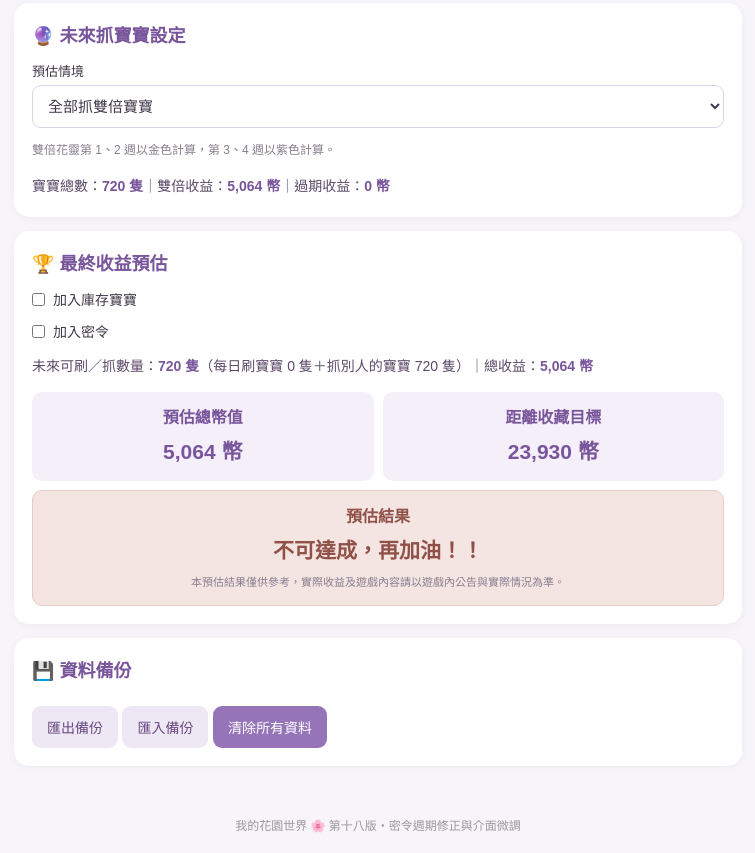
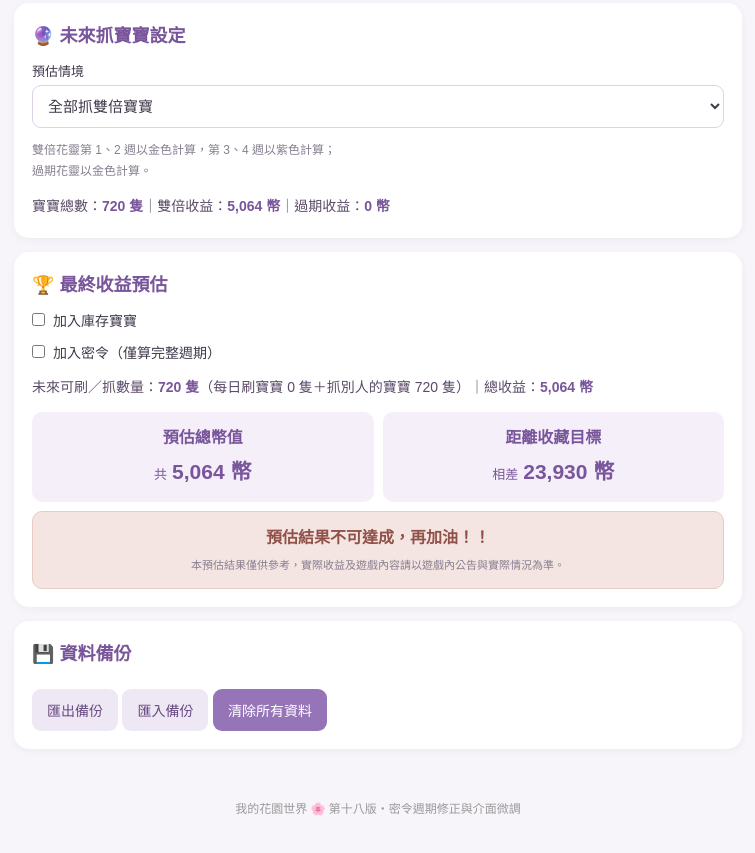
Before and after one commit to hui543hui/flower-garden-planner, a plain HTML site: page index.html in a window 1280 px wide. Shown: the part 1511-2364 px from the top of the page, without its empty margins (262-1017 px from the left). Drawn offline with Linux system fonts and the light colour scheme.

Commit message:
Update index.html

```diff
--- a/index.html
+++ b/index.html
@@ -41,7 +41,9 @@ button{border:0;border-radius:9px;padding:11px 15px;background:#9575b8;color:whi
 .summary-box.full.result-fail{background:#F5E5E2;border:1px solid #E8CBC5;color:#8F5148}
 .summary-box.full.result-success{background:#E3EFE6;border:1px solid #C9DDCE;color:#426B50}
 .summary-box{background:#f5eff9;padding:13px 10px;border-radius:10px;text-align:center;color:#79569b;font-weight:bold;line-height:1.6}
-.summary-box strong{display:block;font-size:21px;margin-top:4px}
+.summary-amount{display:flex;align-items:baseline;justify-content:center;gap:5px;margin-top:4px}
+.summary-amount span{font-size:13px;font-weight:normal}
+.summary-amount strong{display:inline;font-size:21px;margin:0}
 .summary-box.gap-muted{opacity:.58}
 .disclaimer{font-size:11px;font-weight:normal;color:#877e8f;line-height:1.6;margin:7px 0 0}
 .small{font-size:12px;color:#877e8f;line-height:1.7}
@@ -122,7 +124,7 @@ footer{text-align:center;color:#999;font-size:12px;padding:20px}
 <label><input id="dailyDouble" type="checkbox" checked>刷雙倍花靈</label>
 <label><input id="dailyExpired" type="checkbox">刷過期花靈</label>
 </div>
-<p class="small">兩種刷取方式只能擇一；<br>雙倍花靈第 1、2 週以金色計算，第 3、4 週以紫色計算。</p>
+<p class="small">雙倍花靈第 1、2 週以金色計算，第 3、4 週以紫色計算；<br>過期花靈以金色計算。</p>
 </div>
 </div>
 <div class="summary-line" id="dailyStats"></div>
@@ -136,18 +138,18 @@ footer{text-align:center;color:#999;font-size:12px;padding:20px}
 <option value="double">全部抓雙倍寶寶</option>
 <option value="expired">全部抓過期寶寶</option>
 </select>
-<p class="small">雙倍花靈第 1、2 週以金色計算，第 3、4 週以紫色計算。</p>
+<p class="small">雙倍花靈第 1、2 週以金色計算，第 3、4 週以紫色計算；<br>過期花靈以金色計算。</p>
 <div class="summary-line" id="futureCatchStats"></div>
 </section>
 
 <section>
 <h2>🏆 最終收益預估</h2>
 <label class="option-check"><input id="includeInventory" type="checkbox">加入庫存寶寶</label>
-<label class="option-check"><input id="includeSeal" type="checkbox">加入密令</label>
+<label class="option-check"><input id="includeSeal" type="checkbox">加入密令（僅算完整週期）</label>
 <div class="summary-line" id="forecastStats"></div>
 <div class="summary-boxes">
-<div class="summary-box">預估總幣值<strong id="forecastTotal">0 幣</strong></div>
-<div class="summary-box">距離收藏目標<strong id="forecastGap">0 幣</strong></div>
+<div class="summary-box">預估總幣值<div class="summary-amount"><span>共</span><strong id="forecastTotal">0 幣</strong></div></div>
+<div class="summary-box">距離收藏目標<div class="summary-amount"><span>相差</span><strong id="forecastGap">0 幣</strong></div></div>
 <div class="summary-box full">預估結果<strong id="forecastResult">尚未計算</strong><p class="disclaimer">本預估結果僅供參考，實際收益及遊戲內容請以遊戲內公告與實際情況為準。</p></div>
 </div>
 </section>
@@ -329,11 +331,11 @@ function forecast(){
  const total=current+futureCoins+countedInventory+sealCoins,left=Math.max(0,goal-total);
  const forecastLines=[];
  forecastLines.push("<div>未來可刷／抓數量：<strong>"+totalFutureBabies.toLocaleString()+" 隻</strong>（每日刷寶寶 "+(days*dailyCount).toLocaleString()+" 隻＋抓別人的寶寶 "+count.toLocaleString()+" 隻）｜總收益：<strong>"+futureCoins.toLocaleString()+" 幣</strong></div>");
- if($("includeSeal").checked){
-  forecastLines.push("<div>未來密令收益：<strong>"+sealCoins.toLocaleString()+" 幣</strong>（"+sealPeriods+" 期）</div>");
- }
  if(includeInventory){
   forecastLines.push("<div>庫存寶寶總數：<strong>"+inventoryCount.toLocaleString()+" 隻</strong>｜總收益：<strong>"+inventoryCoins.toLocaleString()+" 幣</strong></div>");
+ }
+ if($("includeSeal").checked){
+  forecastLines.push("<div>完整密令週期：<strong>"+sealPeriods+" 期</strong>｜總收益：<strong>"+sealCoins.toLocaleString()+" 幣</strong></div>");
  }
  $("forecastStats").innerHTML=forecastLines.join("");
  $("forecastTotal").textContent=total.toLocaleString()+" 幣";
```
